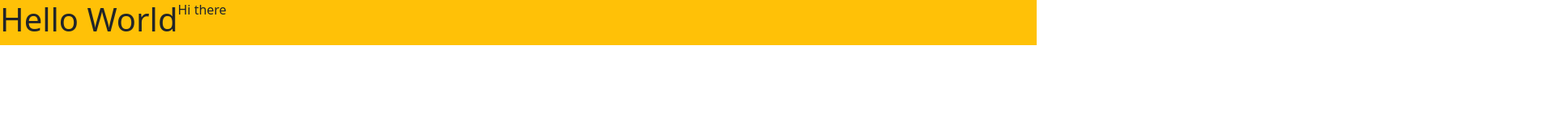
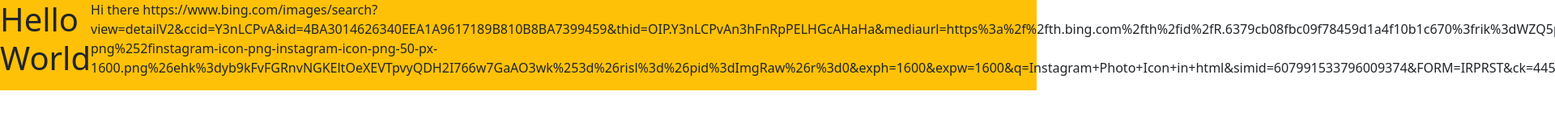
Before and after one commit to TyasOetomo/portfolio-project, a plain HTML site: page index.html in a window 1280 px wide. Shown: the top 160 px of the page at 81% size, 1920 px wide, since content can reach past the window. Drawn offline with nearby package versions, Linux system fonts and the light colour scheme.

Commit message:
Update index.html

```diff
--- a/index.html
+++ b/index.html
@@ -18,7 +18,7 @@
 <body>
     <div class="d-flex bg-warning">
     <h1>Hello World</h1>
-    <p>Hi there <link href='https://unpkg.com/css.gg@2.0.0/icons/css/instagram.css' rel='stylesheet'></i></p>
+    <p>Hi there https://www.bing.com/images/search?view=detailV2&ccid=Y3nLCPvA&id=4BA3014626340EEA1A9617189B810B8BA7399459&thid=OIP.Y3nLCPvAn3hFnRpPELHGcAHaHa&mediaurl=https%3a%2f%2fth.bing.com%2fth%2fid%2fR.6379cb08fbc09f78459d1a4f10b1c670%3frik%3dWZQ5p4sLgZsYFw%26riu%3dhttp%253a%252f%252fpluspng.com%252fimg-png%252finstagram-icon-png-instagram-icon-png-50-px-1600.png%26ehk%3dyb9kFvFGRnvNGKEltOeXEVTpvyQDH2I766w7GaAO3wk%253d%26risl%3d%26pid%3dImgRaw%26r%3d0&exph=1600&expw=1600&q=Instagram+Photo+Icon+in+html&simid=607991533796009374&FORM=IRPRST&ck=44517C13A693C5E2E18705BFDDD669E1&selectedIndex=1&itb=1 </i></p>
 </div>
 </body>
 </html>
```
